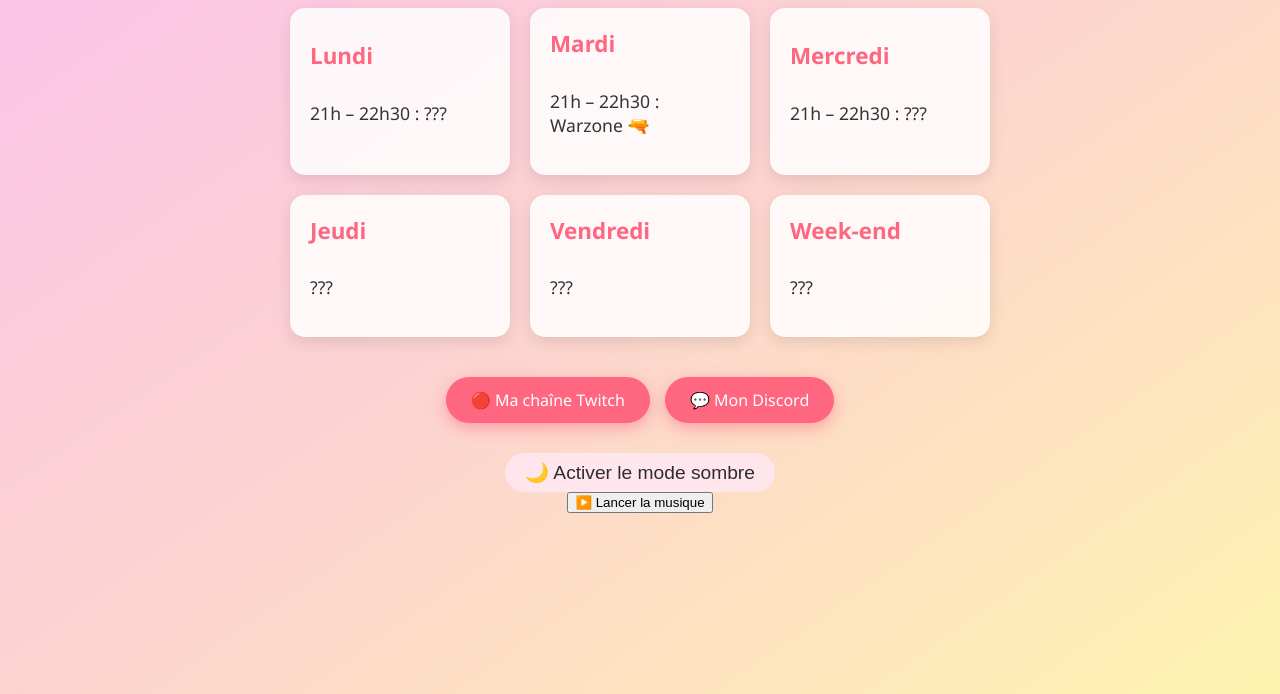
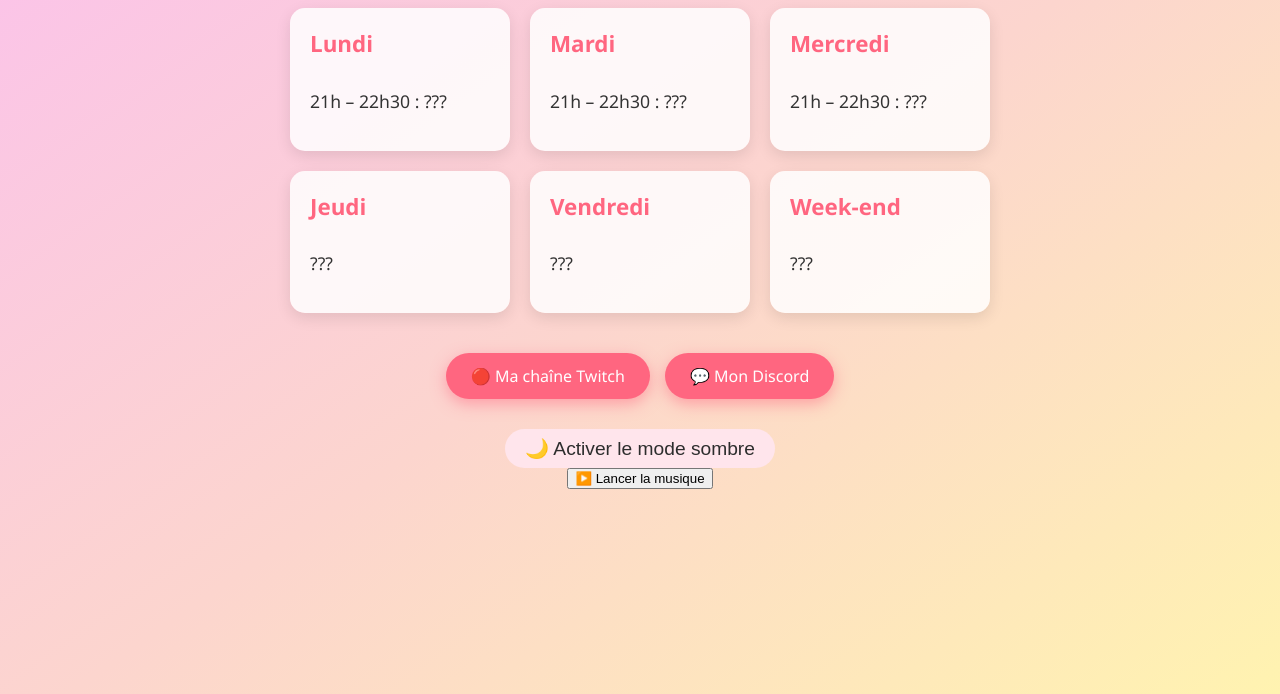
Before and after one commit to PandaXiXi/planning-panda, a plain HTML site: page index.html in a window 1280 px wide. Shown: the part 106-800 px from the top of the page. Drawn offline with Linux system fonts and the light colour scheme.

Commit message:
Update index.html

```diff
--- a/index.html
+++ b/index.html
@@ -153,7 +153,7 @@
     </a>
     <a class="day" href="https://store.steampowered.com/app/1962663/Call_of_Duty_Warzone/?l=french&ref=thejsongames.com" target="_blank" rel="noopener noreferrer">
       <h2>Mardi</h2>
-      <p class="stream-info">21h – 22h30 : Warzone 🔫</p>
+      <p class="stream-info">21h – 22h30 : ???</p>
     </a>
     <a class="day" href="https://www.twitch.tv/pandaxixi60" target="_blank" rel="noopener noreferrer">
       <h2>Mercredi</h2>
```
